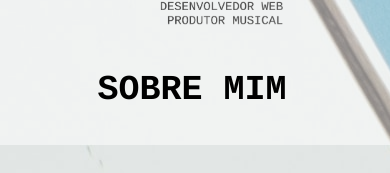
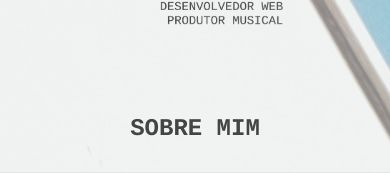
Before and after one commit to jorgelgf/Projetos, a React (Create React App) app: page / in a window 390 px wide. Shown: the part 560-733 px from the top of the page. Built offline with nearby package versions, Linux system fonts and the light colour scheme.

Commit message:
mais correcoes responsividade

```diff
--- a/src/components/Page/History.jsx
+++ b/src/components/Page/History.jsx
@@ -32,6 +32,10 @@ const ContainerHist = styled.div`
     height: 90%;
     margin-top: 30px;
     padding: 0;
+  }
+  @media (max-width: 1500px) {
+    margin-top: 10px;
+    margin-bottom: 0px;
   }
 `;
 const H1 = styled.div`
--- a/src/components/Page/Home.jsx
+++ b/src/components/Page/Home.jsx
@@ -34,6 +34,7 @@ const DivFull = styled.div`
   height: 1334px;
   background: url(${bg});
   margin: auto;
+
   @media (max-width: 1020px) {
     width: 100%;
     height: 100%;
@@ -49,7 +50,7 @@ const Section = styled.section`
   //border: 1px solid black;
   @media (max-width: 1020px) {
     flex-direction: column;
-    height: 50%;
+
     background-color: #ffffff7d;
     justify-content: space-between;
   }
@@ -57,9 +58,18 @@ const Section = styled.section`
 const Am = styled.p`
   font-size: 35px;
   font-family: ${theme.text.fontFamily};
-  color: ${theme.colors.primary}
-  margin: auto;
-
+  color: ${theme.colors.primary};
+  margin-top: 15px;
+  display: flex;
+  @media (max-width: 1435px) {
+    margin-top: 100px;
+  }
+  @media (max-width: 1024px) {
+    font-size: 24px;
+    margin-top: 80px;
+    margin-bottom: 30px;
+    justify-content: center;
+  }
 `;
 
 const Avatar = styled.div`
```
